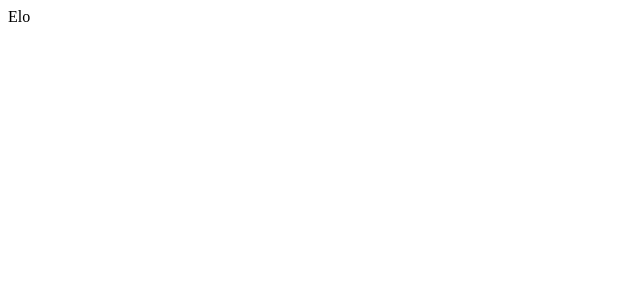
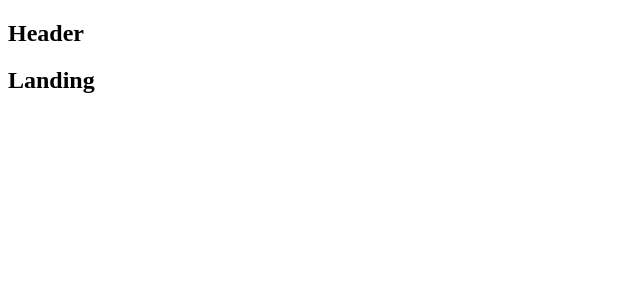
Before and after one commit to gothbarbie/fullstack-server, a React (Create React App) app in the folder client/: page / in a window 1280 px wide. Shown: the top 300 px of the page, without its empty margins (0-640 px from the left). Built offline with nearby package versions, Linux system fonts and the light colour scheme.

Commit message:
setup placeholder routes

```diff
--- a/client/src/components/App.js
+++ b/client/src/components/App.js
@@ -1,9 +1,25 @@
 // Rendering
 import React from 'react'
+import { BrowserRouter, Route } from 'react-router-dom'
 
-const App = () => {
+const Header = () => <h2>Header</h2>
+const Dashboard = () => <h2>Dashboard</h2>
+const SurveyNew = () => <h2>SurveyNew</h2>
+const Landing = () => <h2>Landing</h2>
+
+const App = ({ children }) => {
   return (
-    <div>Elo</div>
+    <div>
+      <BrowserRouter>
+        <div>
+          <Header />
+          <Route exact path="/" component={Landing} />
+          <Route exact path="/surveys" component={Dashboard} />
+          <Route path="/surveys/new" component={SurveyNew} />
+        </div>
+      </BrowserRouter>
+      {children}
+    </div>
   )
 }
 
```
